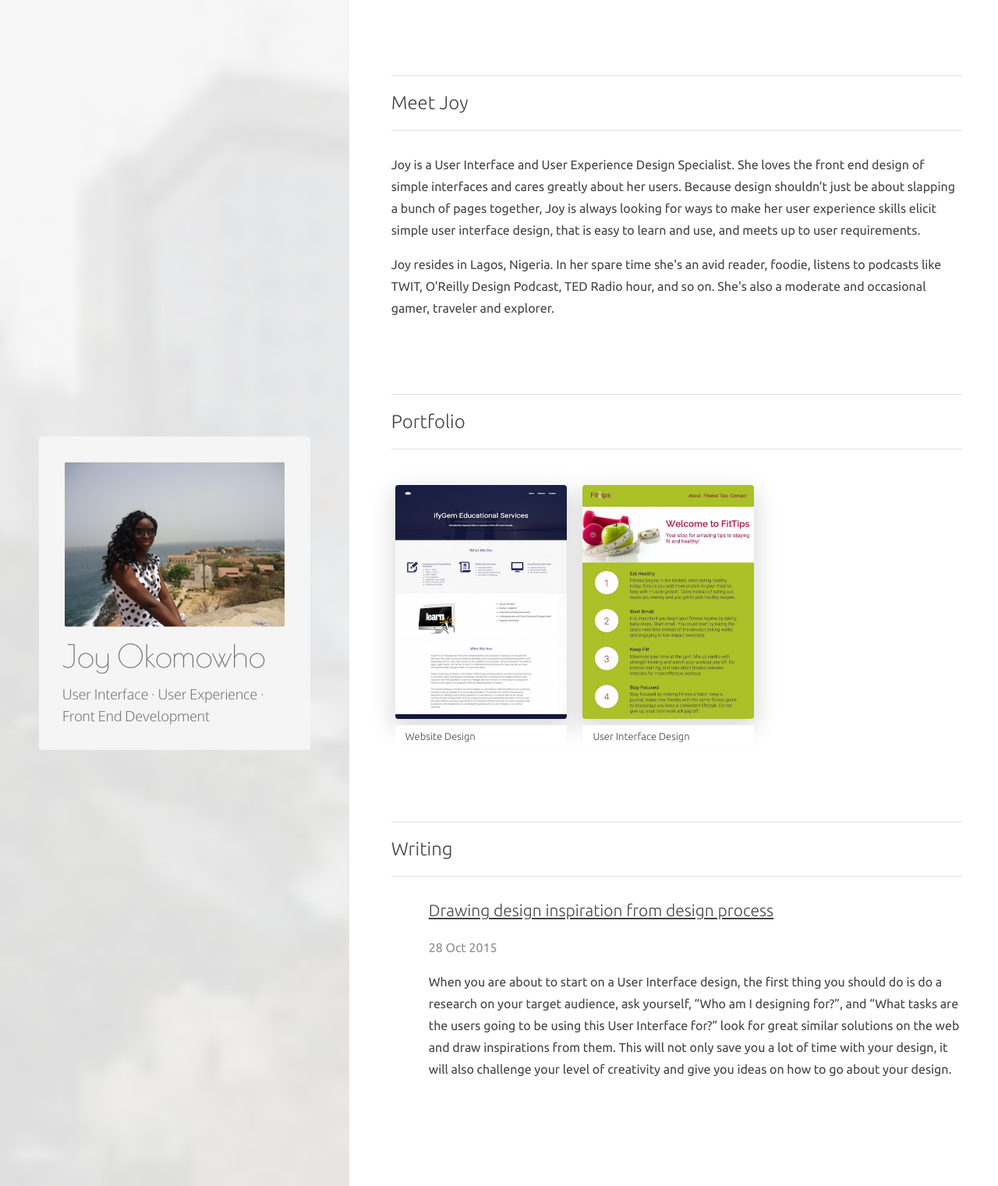
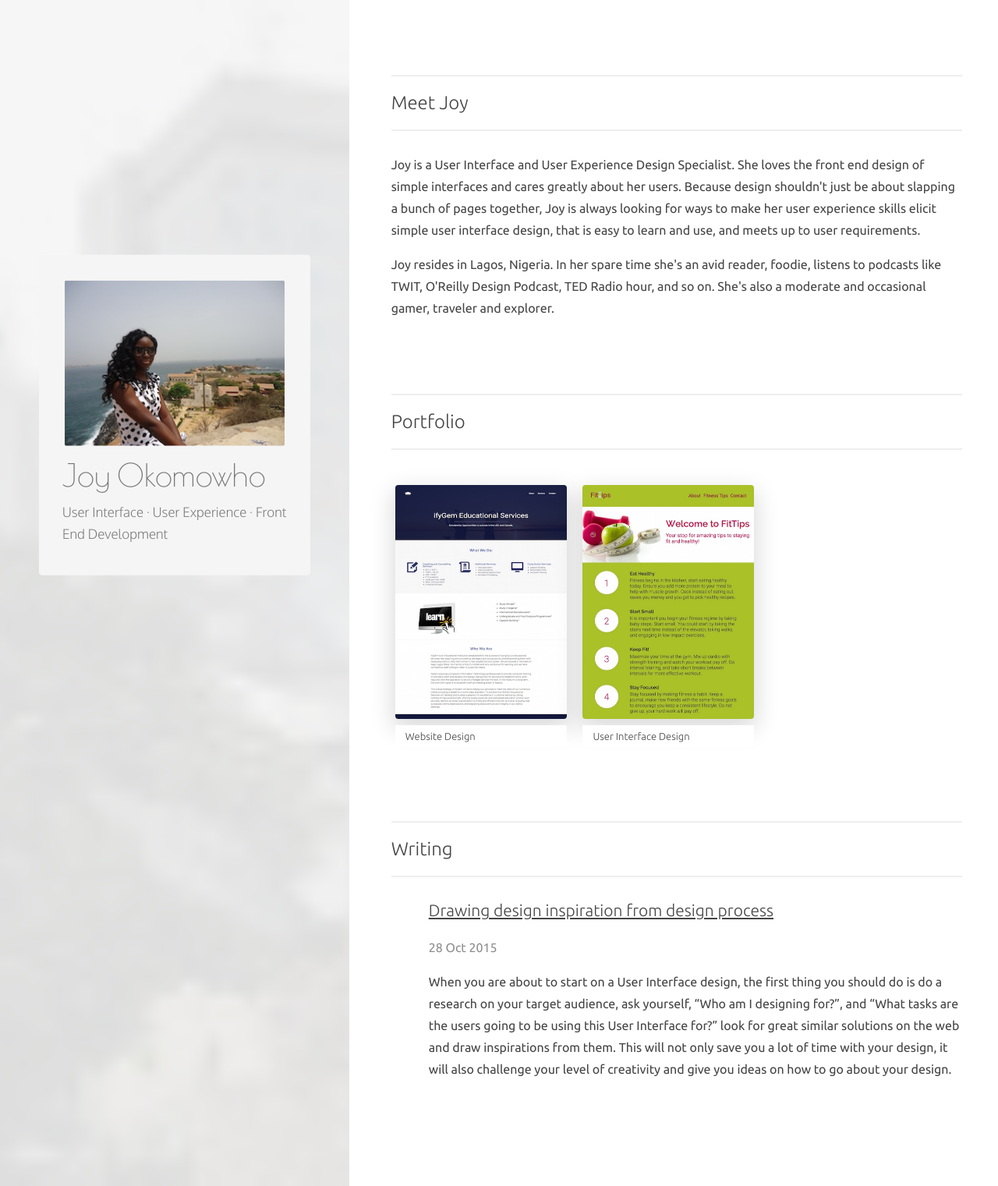
Before and after one commit to jokomowho/my_website, a Jekyll site: the page built from index.html, in a window 1280 px wide. Shown: the whole page at 78% size. Built offline with Jekyll 4.4.1, drawn with Linux system fonts in a browser that asks for light colours; Markdown is read by kramdown in place of the engine named in the settings.

Commit message:
Name component adjustment.

```diff
--- a/css/main.css
+++ b/css/main.css
@@ -127,7 +127,7 @@ header .container {
 @media screen and (min-width: 961px){
   #home-header .container {
     position: absolute;
-    top: 50%;
+    top: 35%;
     left: 50%;
     -webkit-transform: translate(-50%, -50%);
     -ms-transform: translate(-50%, -50%);
@@ -398,7 +398,7 @@ article .content{
   margin-top: 1.8em;
 }
 h3.style{
-  color:#777; font-family: 'Oxygen', serif; font-style:; font-size:18px; font-weight:100; margin-top:.5em;
+  color:#777; font-family: 'Oxygen', serif; font-style:; font-size:17px; font-weight:100; margin-top:.5em; margin-bottom: .5em;
 }
 div.style-element{
   background:#f5f5f5; padding:30px; border-radius:4px;
```
